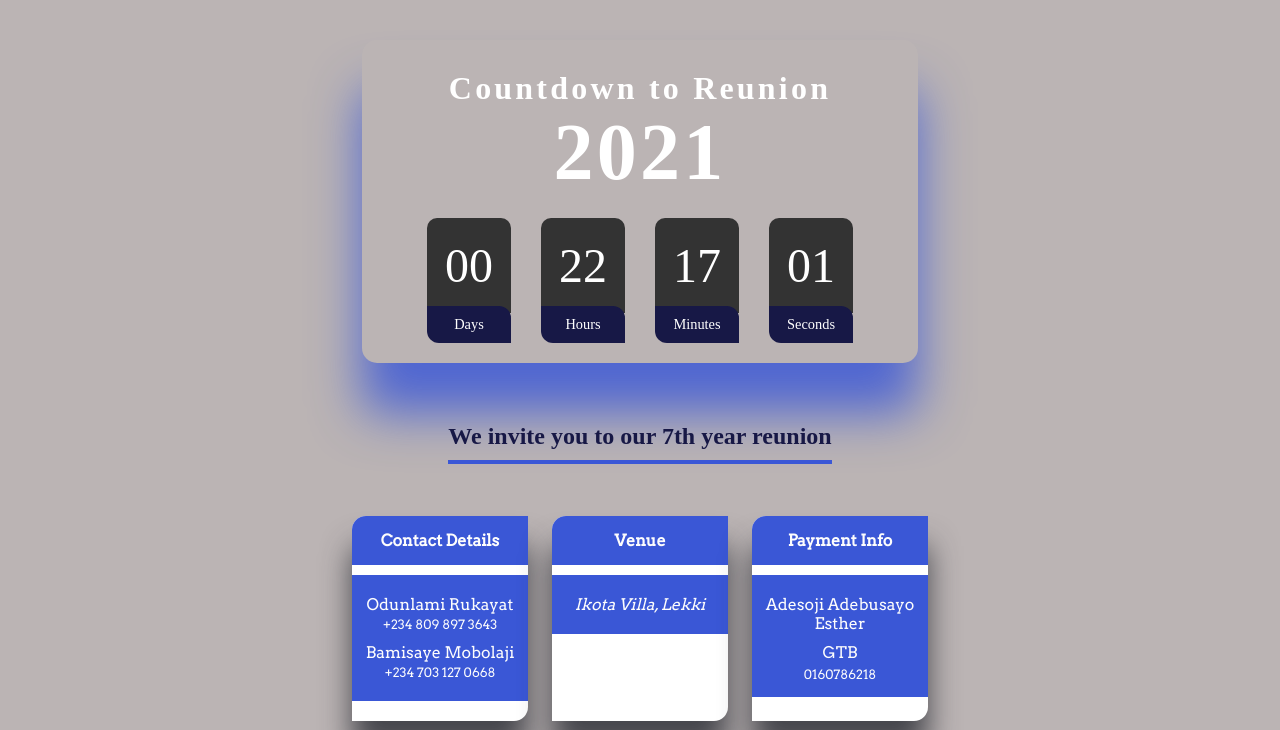
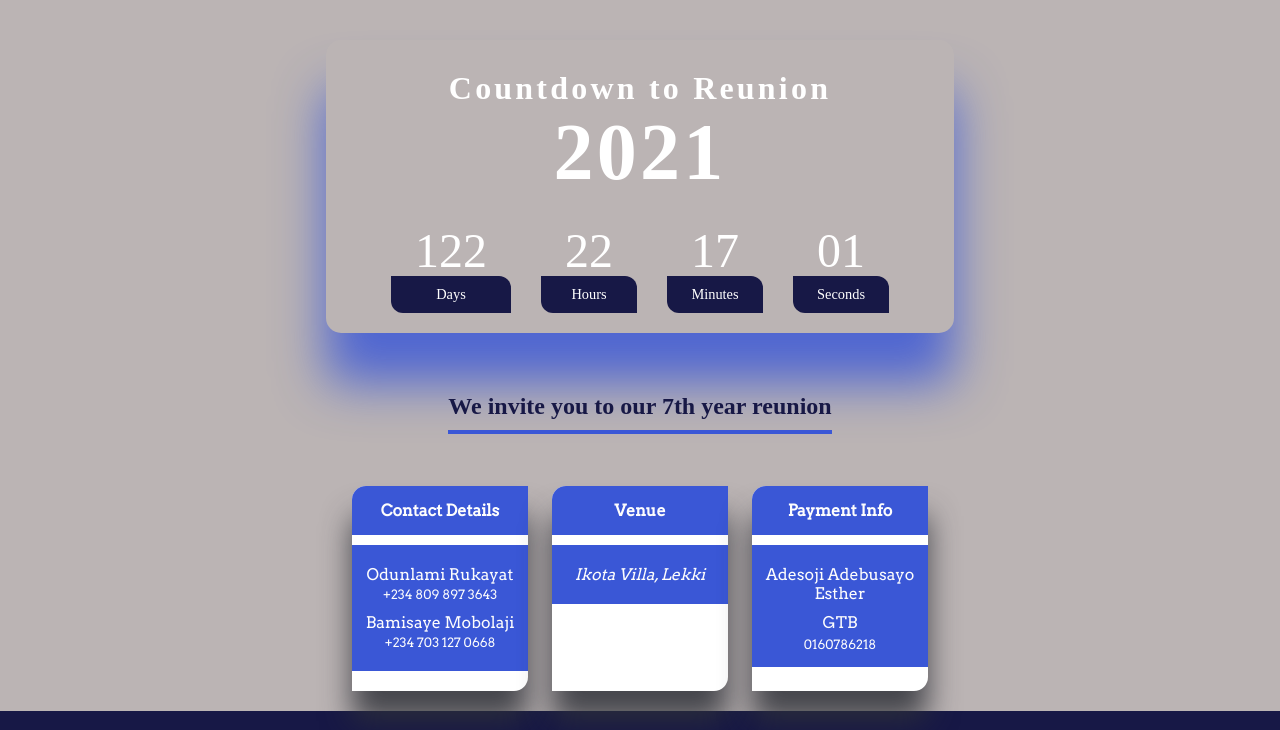
Before and after one commit to dolaposokoya/reunion, a plain HTML site: page index.html in a window 1280 px wide. Shown: the top 730 px of the page. Drawn offline with nearby package versions, Linux system fonts and the light colour scheme.

```diff
--- a/index.html
+++ b/index.html
@@ -21,10 +21,10 @@
         <div class="wrapper" data-aos="flip-up" data-aos-duration="2000">
             <h2>Countdown to Reunion <span>2021</span></h2>
             <div class="countdown" data-aos="zoom-out-up" data-aos-duration="3000">
-                <div id="days" data-name="Days">NA</div>
-                <div id="hours" data-name="Hours">NA</div>
-                <div id="minutes" data-name="Minutes">NA</div>
-                <div id="seconds" data-name="Seconds">NA</div>
+                <div id="days" data-name="Days">0</div>
+                <div id="hours" data-name="Hours">0</div>
+                <div id="minutes" data-name="Minutes">0</div>
+                <div id="seconds" data-name="Seconds">0</div>
             </div>
         </div>
         <div class="info_section">
--- a/script.js
+++ b/script.js
@@ -1,36 +1,6 @@
 AOS.init();
-const reunionDate = new Date('Jun 14,  2023 12:00:00').getTime()
+const reunionDate = new Date('Oct 14,  2023 12:00:00').getTime()
 
-
-// const setReunionDate = () => {
-//     const now = new Date().getTime()
-//     const gap = reunionDate - now
-//     const seconds = 1000
-//     const minutes = seconds * 60
-//     const hours = minutes * 60
-//     const days = hours * 24
-
-//     console.log('Gapo', gap)
-
-//     let day = Math.floor(gap / (days))
-//     let hour = Math.floor((gap % (days)) / hours)
-//     let minute = Math.floor((gap % (hours)) / minutes)
-//     let second = Math.floor((gap % (minutes)) / seconds)
-
-//     day = day >= 10 ? day : `0${day}`
-//     hour = hour >= 10 ? hour : `0${hour}`
-//     minute = minute >= 10 ? minute : `0${minute}`
-//     second = second >= 10 ? second : `0${second}`
-
-//     // $('#').text()
-//     $('#days').text(day)
-//     $('#hours').text(hour)
-//     $('#minutes').html(minute)
-//     $('#seconds').html(second)
-
-// }
-// setReunionDate()
-// setInterval(() => setReunionDate(), 1000)
 
 const countdown = setInterval(function () {
 
--- a/style/style.css
+++ b/style/style.css
@@ -71,12 +71,12 @@
     position: relative;
     display: flex;
     align-self: center;
-    background-color: #333;
+    /* background-color: #333; */
     border-top-left-radius: 10px;
     border-top-right-radius: 10px;
     margin: 0 15px;
     color: white;
-    padding: 20px 18px;
+    padding: .1em .5em;
     text-align: center;
     font-size: 3em;
     font-weight: 500;
```
